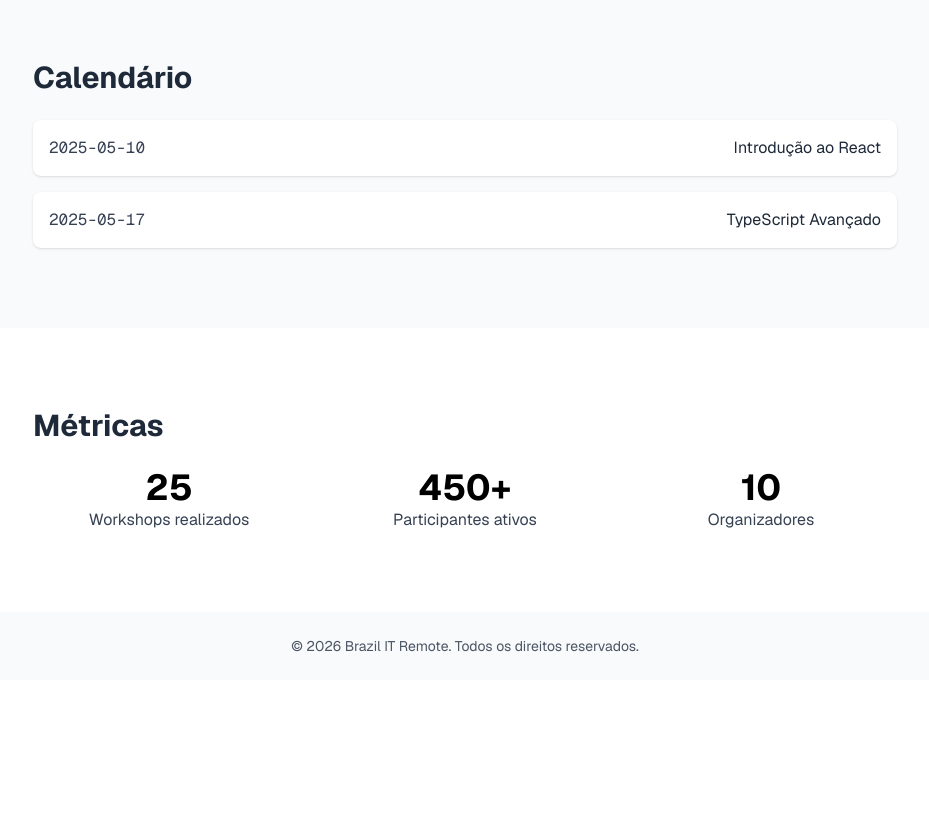
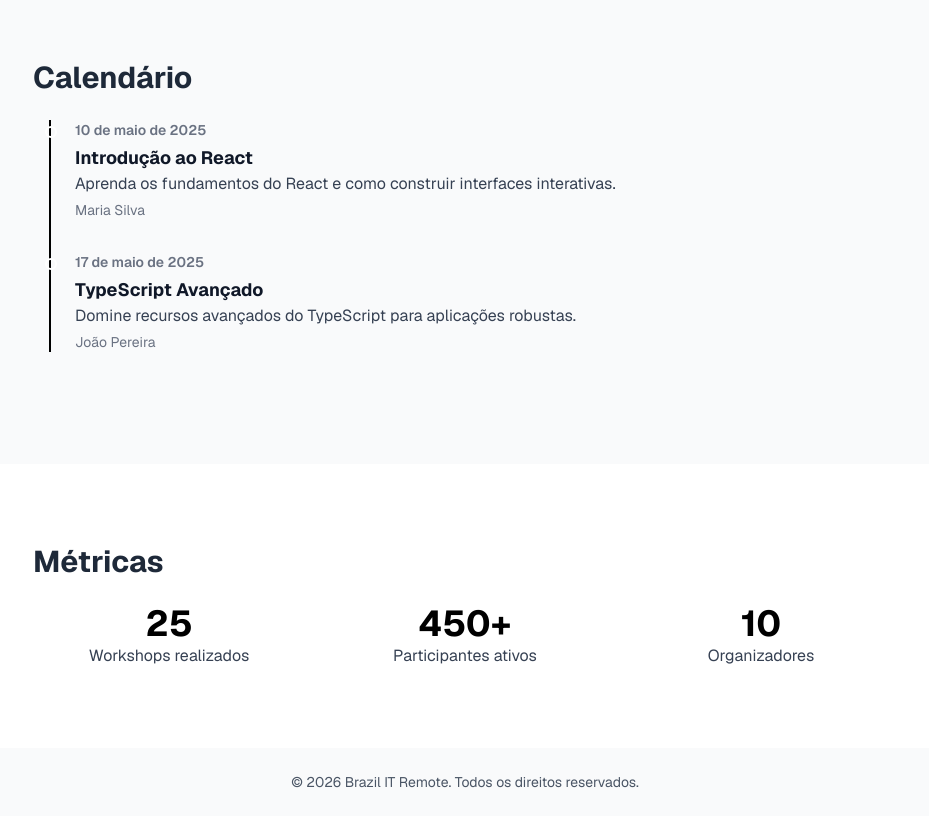
Before and after one commit to BrazilITRemote/brazilitremote-frontend, a Next.js app: page / in a window 1280 px wide. Shown: the part 1640-2456 px from the top of the page, without its empty margins (175-1104 px from the left). Before the commit the page ends 2320 px from the top, so only its background shows below. Built offline with nearby package versions, Linux system fonts and the light colour scheme.

Commit message:
feat: refactor CalendarSection to improve layout and date formatting

```diff
--- a/src/app/components/CalendarSection.tsx
+++ b/src/app/components/CalendarSection.tsx
@@ -1,26 +1,38 @@
 import React from "react";
 import { workshops } from "../lib/workshops";
-import { Card } from "./ui/Card";
 
 export default function CalendarSection() {
+  // Helper to format dates in pt-BR
+  const formatDate = (dateStr: string) =>
+    new Intl.DateTimeFormat("pt-BR", {
+      day: "numeric",
+      month: "long",
+      year: "numeric",
+    }).format(new Date(dateStr));
   return (
     <section id="calendar" className="py-20 bg-gray-50 dark:bg-gray-800">
       <div className="max-w-4xl mx-auto px-4">
         <h2 className="text-3xl font-bold text-gray-800 dark:text-gray-100 mb-6">
           Calendário
         </h2>
-        <div className="space-y-4">
+        <div className="relative border-l-2 border-accent-500 dark:border-accent-500 ml-4">
           {workshops.map((ws) => (
-            <Card key={ws.id}>
-              <div className="flex justify-between items-center">
-                <span className="font-mono text-gray-700 dark:text-gray-300">
-                  {ws.date}
-                </span>
-                <span className="text-gray-800 dark:text-gray-100">
-                  {ws.title}
-                </span>
+            <article key={ws.id} className="mb-8 ml-6">
+              <div className="absolute w-3 h-3 bg-accent-500 rounded-full mt-1.5 -left-1.5 border-2 border-white dark:border-gray-800"></div>
+              <time
+                dateTime={ws.date}
+                className="block mb-1 text-sm font-semibold text-gray-500 dark:text-gray-400"
+              >
+                {formatDate(ws.date)}
+              </time>
+              <h3 className="text-lg font-bold text-gray-900 dark:text-gray-100">
+                {ws.title}
+              </h3>
+              <p className="text-gray-700 dark:text-gray-300">{ws.description}</p>
+              <div className="mt-1 text-sm text-gray-500 dark:text-gray-400">
+                {ws.instructors.join(", ")}
               </div>
-            </Card>
+            </article>
           ))}
         </div>
       </div>
```
